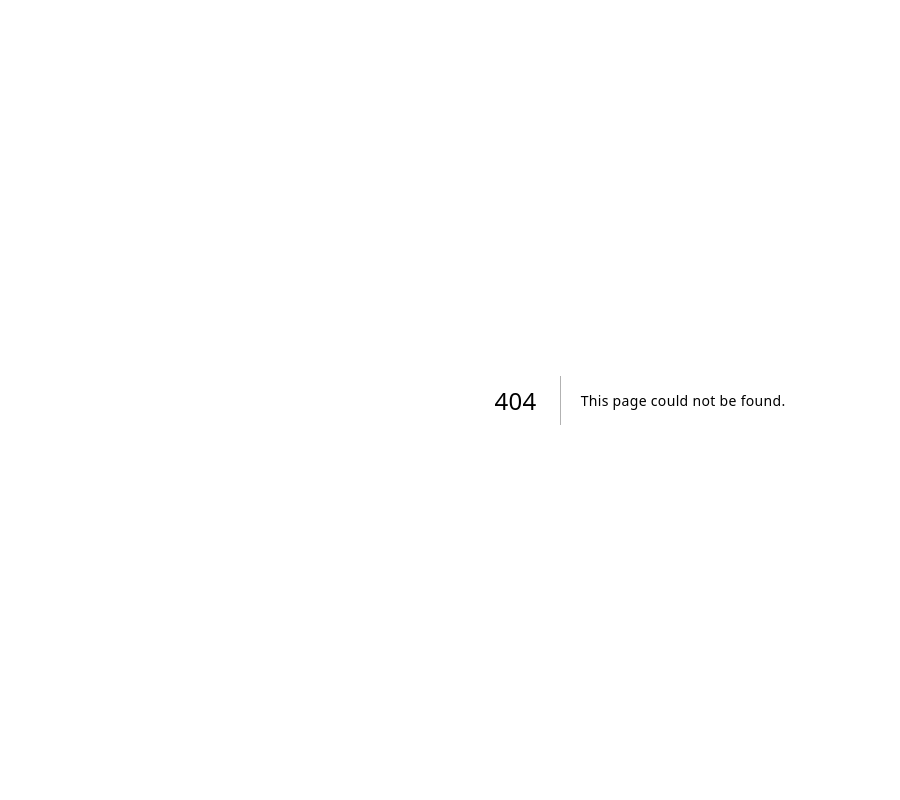
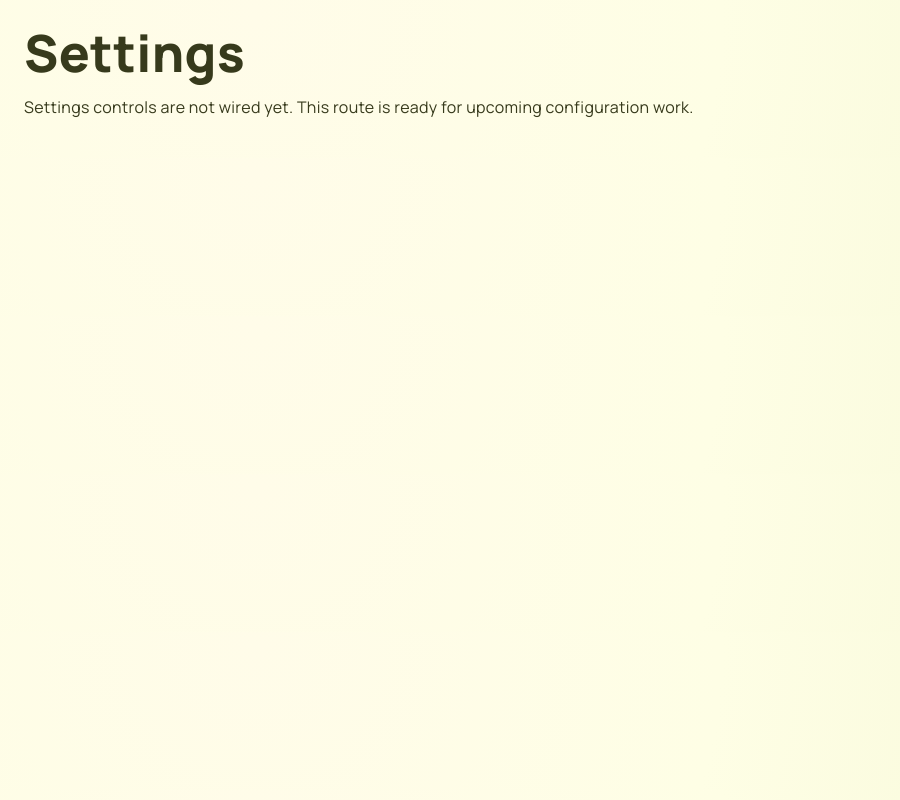
Before and after one commit to joasisk/Orbis, a Next.js app in the folder apps/web/: page /settings in a window 1280 px wide. Before the commit this address had no page. Shown: the whole page, without its empty margins (0-900 px from the left). Built offline with nearby package versions, Linux system fonts and the light colour scheme.

Commit message:
Wire home navigation to real frontend routes

```diff
--- /dev/null
+++ b/apps/web/src/app/settings/page.tsx
@@ -0,0 +1,8 @@
+export default function SettingsPage() {
+  return (
+    <main className="surface" style={{ padding: 24 }}>
+      <h1 className="display-title">Settings</h1>
+      <p className="muted">Settings controls are not wired yet. This route is ready for upcoming configuration work.</p>
+    </main>
+  );
+}
```
Also changed, not shown: apps/web/src/app/page.tsx (+10 -8 lines).
